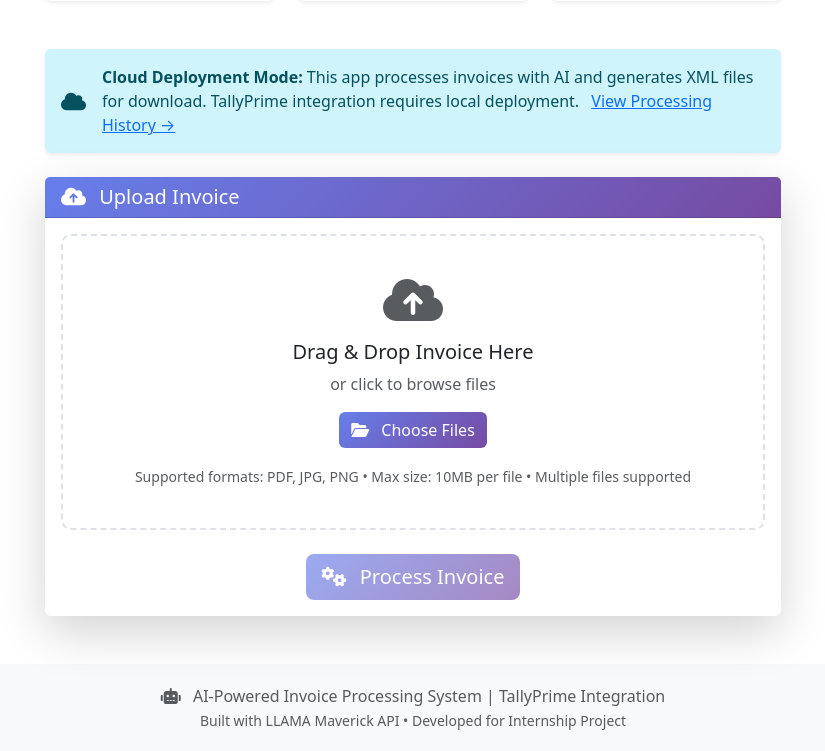
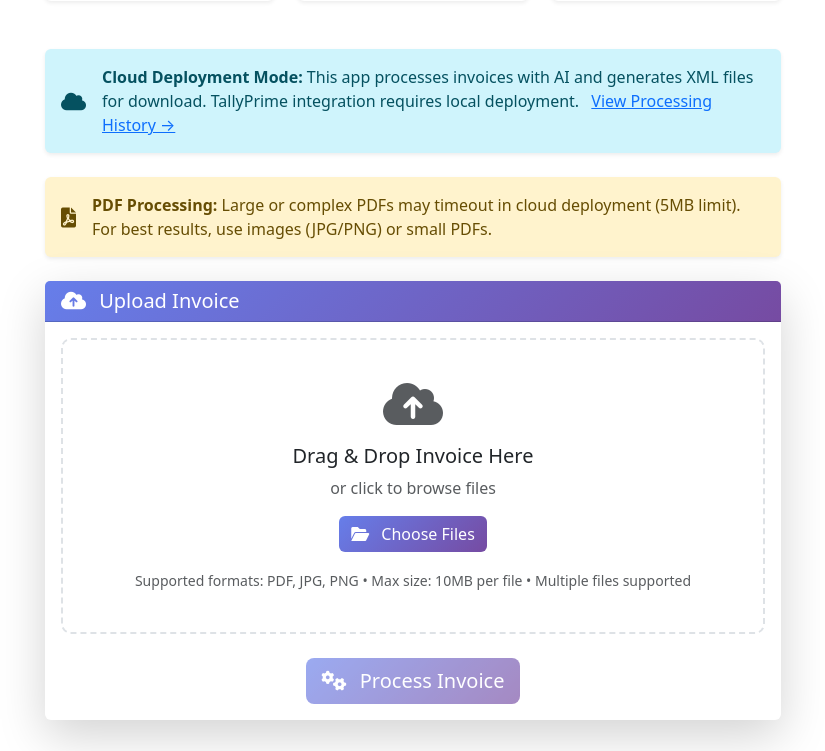
Before and after one commit to PremSaiBollamoni/tc, a Flask app: page / in a window 1280 px wide. Shown: the part 393-1144 px from the top of the page, without its empty margins (227-1052 px from the left). Before the commit the page ends 1123 px from the top, so only its background shows below. Run offline with Flask 3, Linux system fonts and the light colour scheme.

Commit message:
first commit

```diff
--- a/app.py
+++ b/app.py
@@ -108,39 +108,65 @@ def process_invoice_api(file_path):
                 processing_steps['tally_connection']['status'] = 'failed'
                 processing_steps['tally_connection']['message'] = f'Cannot connect to TallyPrime: {str(e)}'
 
-        # Step 3: TallyPrime Integration - Always try, show real errors
+        # Step 3: TallyPrime Integration - Handle cloud vs local deployment
         processing_steps['ledger_creation']['status'] = 'processing'
         processing_steps['voucher_creation']['status'] = 'processing'
 
-        try:
-            tally = CompleteTallyIntegration()
-            result = tally.import_complete_invoice(merged_json)
+        tally = CompleteTallyIntegration()
 
-            # Update ledger creation status
-            processing_steps['ledger_creation']['status'] = 'success'
-            processing_steps['ledger_creation']['message'] = 'Ledgers created successfully'
-            processing_steps['ledger_creation']['data'] = {
-                'vendor_ledger': merged_json.get('vendor_name'),
-                'item_ledgers': [item.get('description') for item in merged_json.get('line_items', [])]
-            }
+        if config['tally_host'] == 'localhost':
+            # Cloud deployment - just generate XML, show connection errors
+            try:
+                result = tally.generate_xml_only(merged_json)
 
-            # Update voucher creation status
-            if result['success']:
+                processing_steps['ledger_creation']['status'] = 'success'
+                processing_steps['ledger_creation']['message'] = 'XML generated (ledgers would be created on import)'
+                processing_steps['ledger_creation']['data'] = {
+                    'vendor_ledger': merged_json.get('vendor_name'),
+                    'item_ledgers': [item.get('description') for item in merged_json.get('line_items', [])]
+                }
+
                 processing_steps['voucher_creation']['status'] = 'success'
-                processing_steps['voucher_creation']['message'] = 'Voucher created successfully in TallyPrime'
-            else:
+                processing_steps['voucher_creation']['message'] = 'XML generated successfully (download to import to TallyPrime)'
+
+            except Exception as e:
+                processing_steps['ledger_creation']['status'] = 'failed'
+                processing_steps['ledger_creation']['message'] = f'XML generation failed: {str(e)}'
+
                 processing_steps['voucher_creation']['status'] = 'failed'
-                processing_steps['voucher_creation']['message'] = f'Voucher creation failed: {result.get("error", "Unknown error")}'
+                processing_steps['voucher_creation']['message'] = f'XML generation failed: {str(e)}'
 
-        except Exception as e:
-            # Show actual errors (like date format, connection issues, etc.)
-            processing_steps['ledger_creation']['status'] = 'failed'
-            processing_steps['ledger_creation']['message'] = f'Ledger creation failed: {str(e)}'
+                result = {'success': False, 'xml_file': None, 'xml_content': None, 'error': str(e)}
+        else:
+            # Local deployment - try actual TallyPrime integration
+            try:
+                result = tally.import_complete_invoice(merged_json)
 
-            processing_steps['voucher_creation']['status'] = 'failed'
-            processing_steps['voucher_creation']['message'] = f'Voucher creation failed: {str(e)}'
+                # Update ledger creation status
+                processing_steps['ledger_creation']['status'] = 'success'
+                processing_steps['ledger_creation']['message'] = 'Ledgers created successfully'
+                processing_steps['ledger_creation']['data'] = {
+                    'vendor_ledger': merged_json.get('vendor_name'),
+                    'item_ledgers': [item.get('description') for item in merged_json.get('line_items', [])]
+                }
 
-            result = {'success': False, 'xml_file': None, 'error': str(e)}
+                # Update voucher creation status
+                if result['success']:
+                    processing_steps['voucher_creation']['status'] = 'success'
+                    processing_steps['voucher_creation']['message'] = 'Voucher created successfully in TallyPrime'
+                else:
+                    processing_steps['voucher_creation']['status'] = 'failed'
+                    processing_steps['voucher_creation']['message'] = f'Voucher creation failed: {result.get("error", "Unknown error")}'
+
+            except Exception as e:
+                # Show actual errors (like date format, connection issues, etc.)
+                processing_steps['ledger_creation']['status'] = 'failed'
+                processing_steps['ledger_creation']['message'] = f'Ledger creation failed: {str(e)}'
+
+                processing_steps['voucher_creation']['status'] = 'failed'
+                processing_steps['voucher_creation']['message'] = f'Voucher creation failed: {str(e)}'
+
+                result = {'success': False, 'xml_file': None, 'error': str(e)}
 
         # Save results
         timestamp = datetime.now().strftime("%Y%m%d_%H%M%S")
@@ -156,9 +182,12 @@ def process_invoice_api(file_path):
             if result.get('xml_file') and os.path.exists(result['xml_file']):
                 import shutil
                 shutil.copy(result['xml_file'], xml_file)
+            elif result.get('xml_content'):
+                # Use XML content if file wasn't saved
+                with open(xml_file, 'w', encoding='utf-8') as f:
+                    f.write(result['xml_content'])
             else:
                 # Generate XML even if TallyPrime connection failed
-                tally = CompleteTallyIntegration()
                 xml_content = tally.create_voucher(merged_json)
                 with open(xml_file, 'w', encoding='utf-8') as f:
                     f.write(xml_content)
@@ -226,14 +255,50 @@ def upload_file():
 
         for file in files:
             if file and file.filename != '' and allowed_file(file.filename):
+                # Check file size limits for serverless deployment
+                file.seek(0, 2)  # Seek to end to get size
+                file_size = file.tell()
+                file.seek(0)  # Reset to beginning
+
+                # Stricter limits for PDFs in serverless environment
+                if file.filename.lower().endswith('.pdf') and file_size > 5 * 1024 * 1024:  # 5MB for PDFs
+                    results.append({
+                        'success': False,
+                        'error': f'PDF file too large ({file_size / (1024*1024):.1f}MB). Maximum 5MB for PDFs in cloud deployment.',
+                        'original_filename': file.filename
+                    })
+                    continue
+                elif file_size > 10 * 1024 * 1024:  # 10MB for images
+                    results.append({
+                        'success': False,
+                        'error': f'File too large ({file_size / (1024*1024):.1f}MB). Maximum 10MB.',
+                        'original_filename': file.filename
+                    })
+                    continue
+
                 filename = secure_filename(file.filename)
                 timestamp = datetime.now().strftime("%Y%m%d_%H%M%S")
                 filename = f"{timestamp}_{filename}"
                 file_path = os.path.join(UPLOAD_FOLDER, filename)
                 file.save(file_path)
 
-                # Process the invoice
-                result = process_invoice_api(file_path)
+                # Process the invoice with timeout for serverless
+                try:
+                    result = process_invoice_api(file_path)
+                except Exception as e:
+                    if "timeout" in str(e).lower() or "403" in str(e):
+                        result = {
+                            'success': False,
+                            'error': 'Processing timeout - PDF too complex for cloud deployment. Try smaller PDFs or convert to images.',
+                            'processing_steps': {
+                                'ai_processing': {'status': 'failed', 'message': 'Timeout in serverless environment'},
+                                'tally_connection': {'status': 'skipped', 'message': 'Skipped due to previous error'},
+                                'ledger_creation': {'status': 'skipped', 'message': 'Skipped due to previous error'},
+                                'voucher_creation': {'status': 'skipped', 'message': 'Skipped due to previous error'}
+                            }
+                        }
+                    else:
+                        raise
 
                 # Add file info to result
                 result['uploaded_file'] = filename
--- a/static/fixed_script.js
+++ b/static/fixed_script.js
@@ -40,9 +40,11 @@ function handleFileSelect(files) {
             continue;
         }
 
-        // Validate file size (10MB limit)
-        if (file.size > 10 * 1024 * 1024) {
-            showAlert('warning', 'Skipped ' + file.name + ': File too large (>10MB)');
+        // Validate file size (5MB limit for PDFs, 10MB for images)
+        const sizeLimit = file.type === 'application/pdf' ? 5 * 1024 * 1024 : 10 * 1024 * 1024;
+        if (file.size > sizeLimit) {
+            const limitText = file.type === 'application/pdf' ? '5MB' : '10MB';
+            showAlert('warning', `Skipped ${file.name}: File too large (>${limitText}). PDFs have stricter limits on cloud deployment.`);
             continue;
         }
 
--- a/templates/index.html
+++ b/templates/index.html
@@ -54,6 +54,18 @@
                     This app processes invoices with AI and generates XML files for download.
                     TallyPrime integration requires local deployment.
                     <a href="/history" class="ms-2">View Processing History →</a>
+                </div>
+            </div>
+        </div>
+
+        <!-- PDF Limitations Notice -->
+        <div class="alert alert-warning border-0 shadow-sm mb-4">
+            <div class="d-flex align-items-center">
+                <i class="fas fa-file-pdf me-3 fa-lg"></i>
+                <div>
+                    <strong>PDF Processing:</strong>
+                    Large or complex PDFs may timeout in cloud deployment (5MB limit).
+                    For best results, use images (JPG/PNG) or small PDFs.
                 </div>
             </div>
         </div>
```
Also changed, not shown: complete_working_solution.py (+43 -5 lines).
